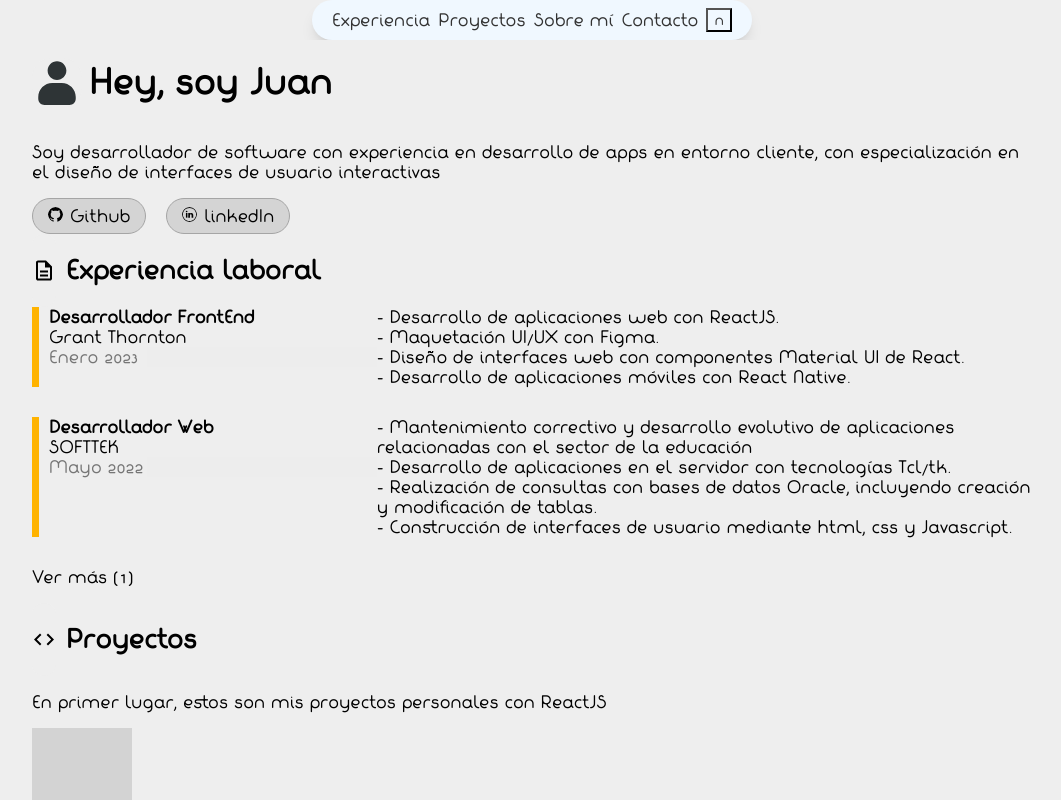
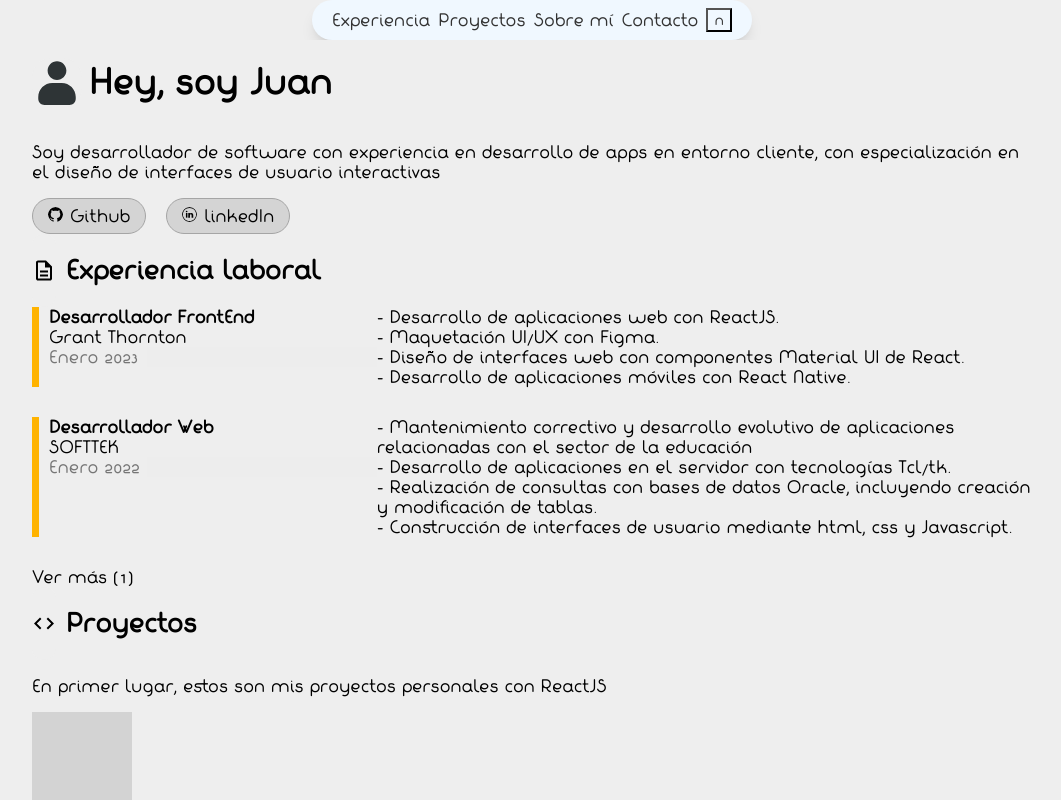
Before and after one commit to JuananA1000/Portfolio, a React (Vite) app: page / in a window 1280 px wide. Shown: the top 800 px of the page, without its empty margins (108-1169 px from the left). Built offline with nearby package versions, Linux system fonts and the light colour scheme.

Commit message:
corregir negrita innecesaria

```diff
--- a/src/components/Experiencia/Experiencia.css
+++ b/src/components/Experiencia/Experiencia.css
@@ -15,6 +15,10 @@
   padding-left: 10px;
 }
 
+.ver-mas-o-menos {
+  font-weight: lighter;
+}
+
 .ver-mas-o-menos:hover {
   color: blue;
   cursor: pointer;
--- a/src/components/Experiencia/Experiencia.jsx
+++ b/src/components/Experiencia/Experiencia.jsx
@@ -25,7 +25,7 @@ export default function Experiencia() {
     },
     {
       puesto: 'Desarrollador Web',
-      fecha: 'Mayo 2022',
+      fecha: 'Enero 2022',
       nomEmpresa: 'SOFTTEK',
       descripcion: [
         '- Mantenimiento correctivo y desarrollo evolutivo de aplicaciones relacionadas con el sector de la educación',
@@ -76,9 +76,9 @@ export default function Experiencia() {
       ))}
 
       {empleos.length > 2 && (
-        <p className='ver-mas-o-menos' onClick={toggleShowAll}>
+        <span className='ver-mas-o-menos' onClick={toggleShowAll}>
           {mostrarEmpleos ? 'Ver menos' : `Ver más (${empleos.length - 2})`}
-        </p>
+        </span>
       )}
     </div>
   );
```
